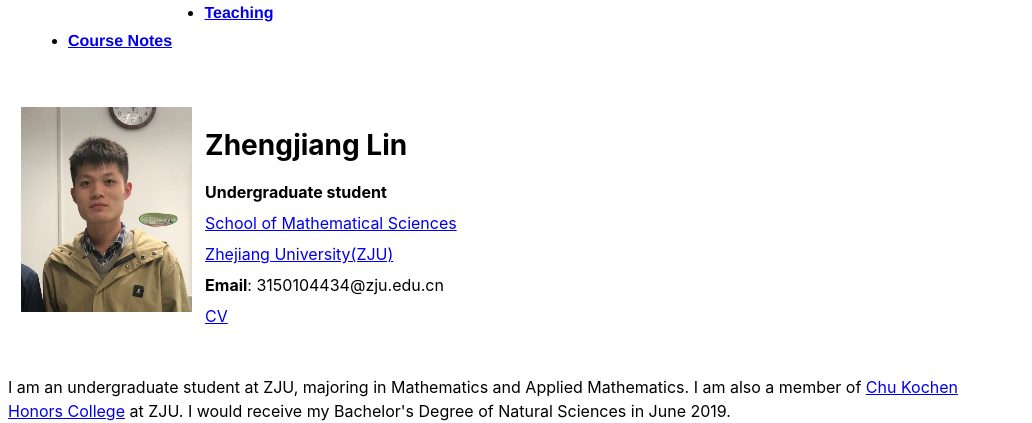
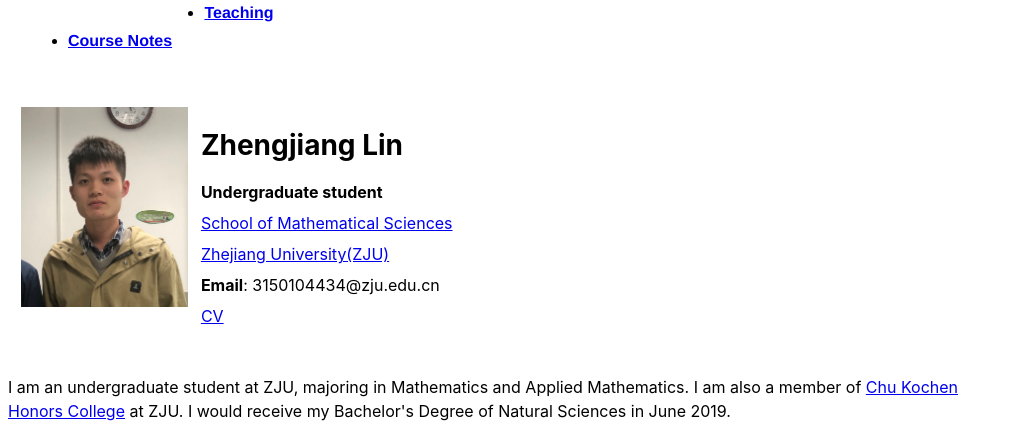
Before and after one commit to Acrescent/Acrescent.github.io, a Jekyll site: the page built from index.html, in a window 1280 px wide. Shown: the part 139-562 px from the top of the page, without its empty margins (0-1032 px from the left). Built offline with Jekyll 4.4.1, drawn with Linux system fonts in a browser that asks for light colours.

Commit message:
Update index.html

```diff
--- a/index.html
+++ b/index.html
@@ -6,7 +6,7 @@
 
 <div>
 <div style="float:left;padding:13px">
-  <img src="{{ BASE_PATH }}/data/img/zjlin_head.jpg" height="205px">
+  <img src="{{ BASE_PATH }}/data/img/zjlin_head.jpg" height="200px">
 </div>
 <div style="padding:15px;padding-left:20px">
 <h1> Zhengjiang Lin </h1>
```
